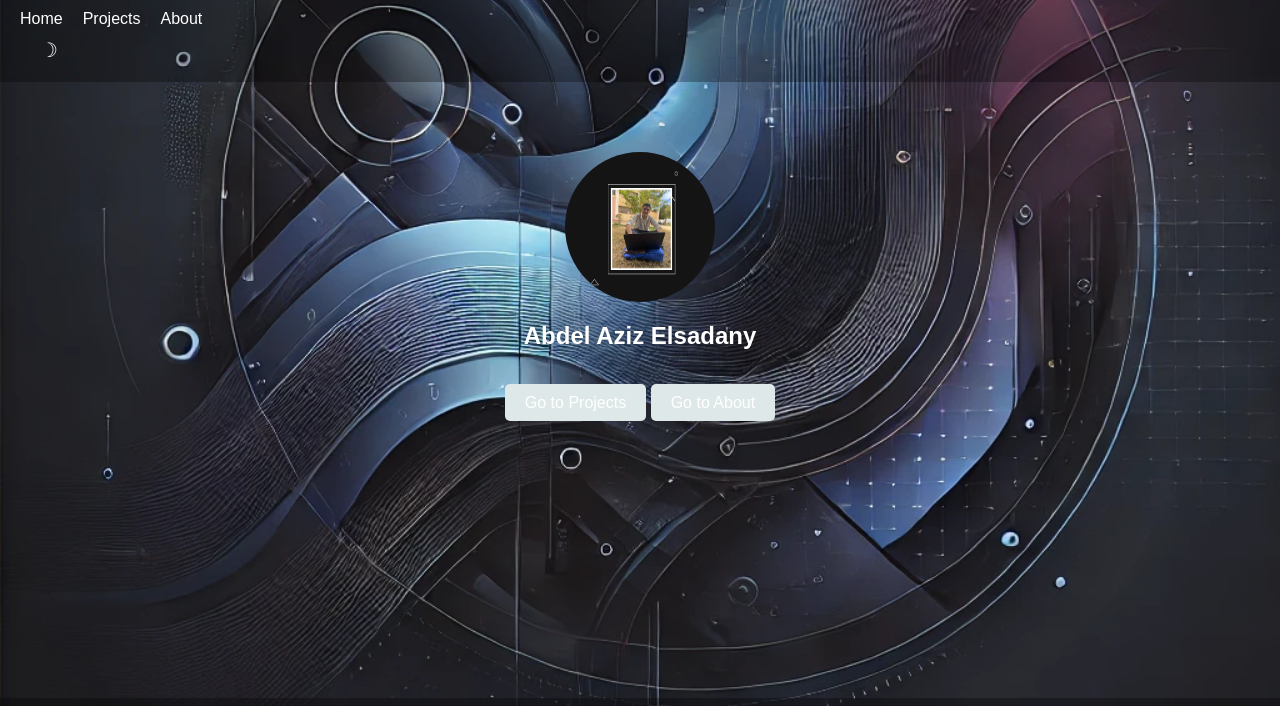
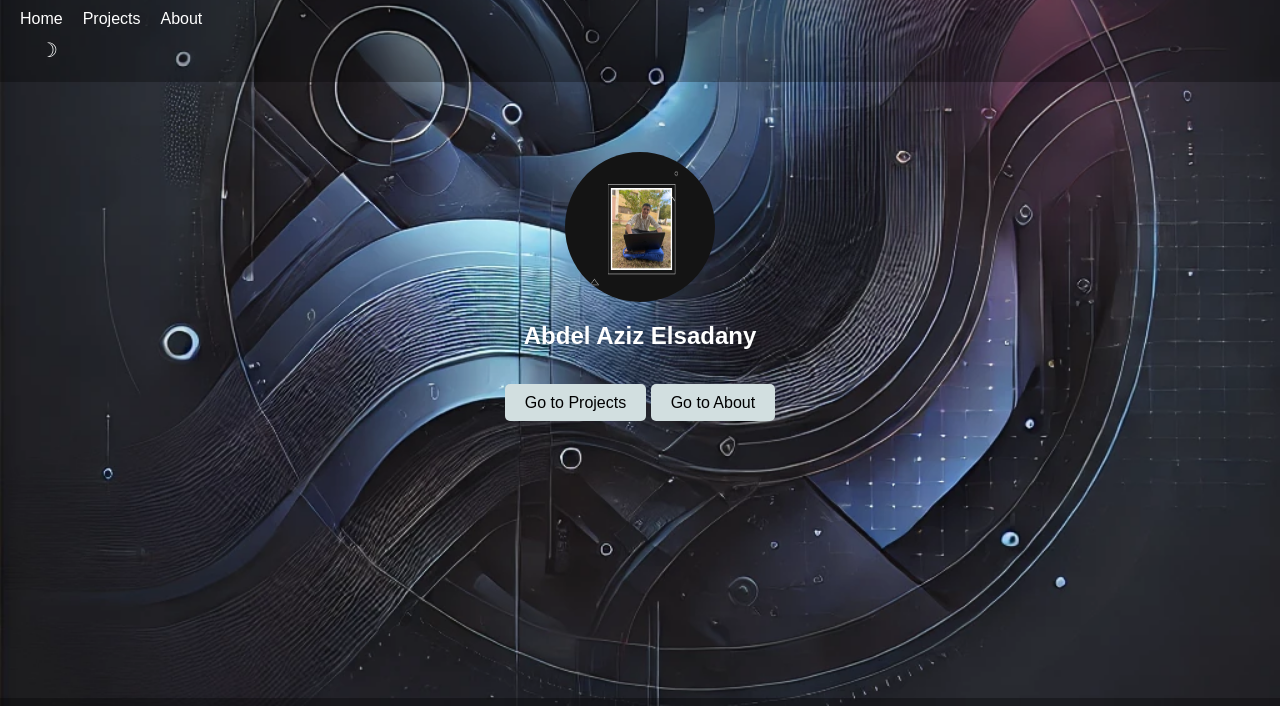
Before and after one commit to zizoelsadany/my-porfolio, a plain HTML site: page index.html in a window 1280 px wide. Shown: the top 706 px of the page. Drawn offline with Linux system fonts and the light colour scheme; files whose address does not match are found by name.

Commit message:
Add files via upload

```diff
--- a/index.html
+++ b/index.html
@@ -164,8 +164,8 @@
 
         .btn {
             padding: 10px 20px;
-            background-color: #dee8e9;
-            color: white;
+            background-color: #d2dfe0;
+            color: rgb(0, 0, 0);
             text-decoration: none;
             border-radius: 5px;
         }
```
